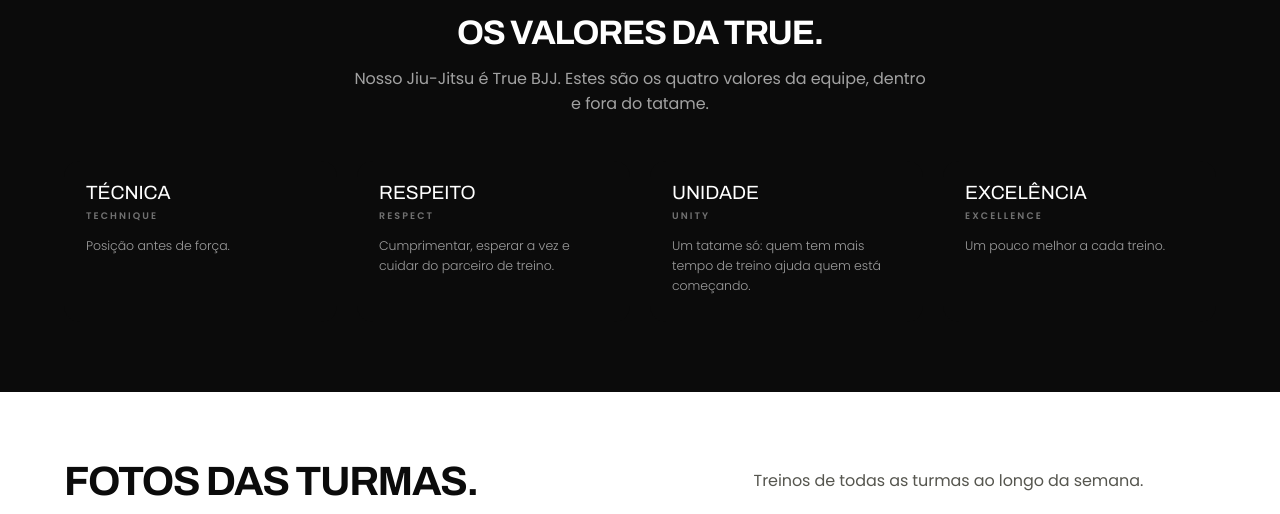
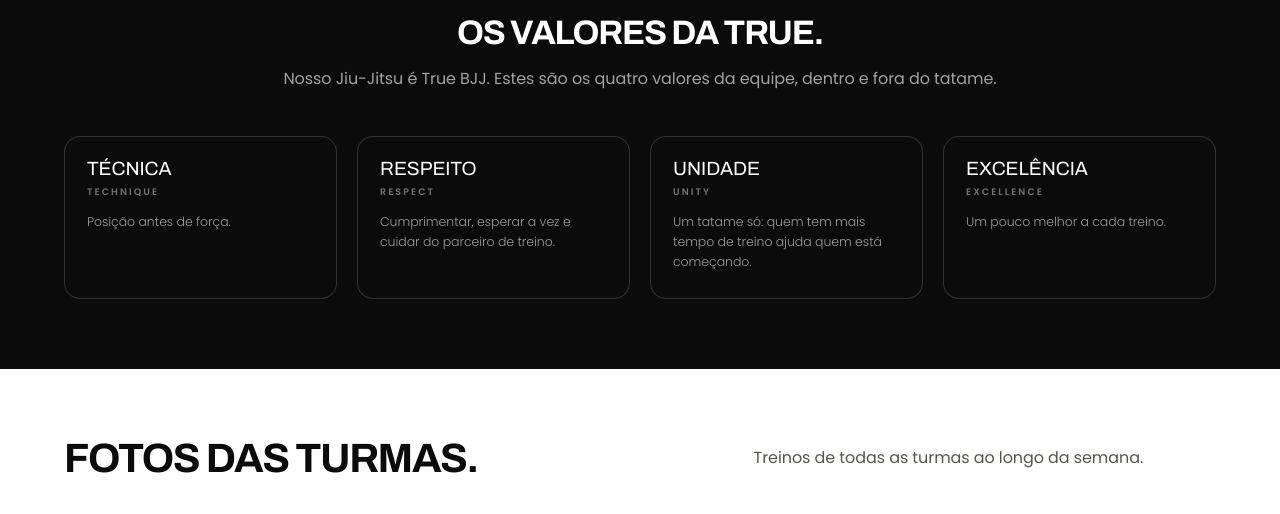
Before and after one commit to ojefersonsouza/ctforte-site, a plain HTML site: page jiu-jitsu/index.html in a window 1280 px wide. Shown: the part 4053-4567 px from the top of the page. Drawn offline with Linux system fonts and the light colour scheme; a web font is replaced by a local one.

Commit message:
Jiu-Jitsu: subtítulo dos valores em 1 linha no desktop e bordas nos boxes
Co-Authored-By: Claude Opus 5.5 <noreply@anthropic.com>

```diff
--- a/jiu-jitsu/index.html
+++ b/jiu-jitsu/index.html
@@ -620,6 +620,11 @@ body.menu-open::after{content:'';position:fixed;top:72px;left:0;right:0;bottom:0
 [data-page="jiu"] .pbox-d{font-size:15px;line-height:1.6;color:var(--ink-2);margin:0}
 @media(max-width:900px){[data-page="jiu"] .progbox{grid-template-columns:1fr 1fr}}
 @media(max-width:600px){[data-page="jiu"] .progbox{grid-template-columns:1fr;gap:12px}[data-page="jiu"] .pbox{padding:22px 20px}}
+/* jiu: valores da True */
+@media(min-width:1024px){[data-page="jiu"] .true-in.centralizado .lead{max-width:none!important;white-space:nowrap}}
+[data-page="jiu"] .value{border:1px solid rgba(255,255,255,.16)}
+.v2-js [data-page="jiu"] .value,[data-page="jiu"] .value{transition:opacity .9s cubic-bezier(.2,.7,.2,1) calc(var(--i,0)*90ms),translate .9s cubic-bezier(.2,.7,.2,1) calc(var(--i,0)*90ms),transform .5s cubic-bezier(.22,.61,.36,1),border-color .5s ease}
+[data-page="jiu"] .value:hover{transform:translateY(-3px);border-color:rgba(255,255,255,.34)}
 /* ==== BANNER HERO FIM ==== */
 </style>
 <!-- V2 HEAD -->
```
